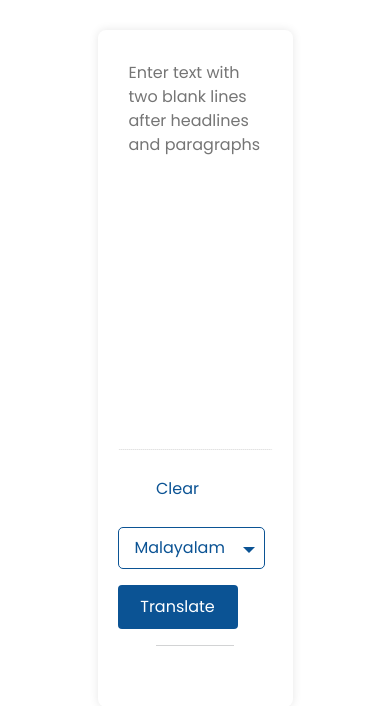
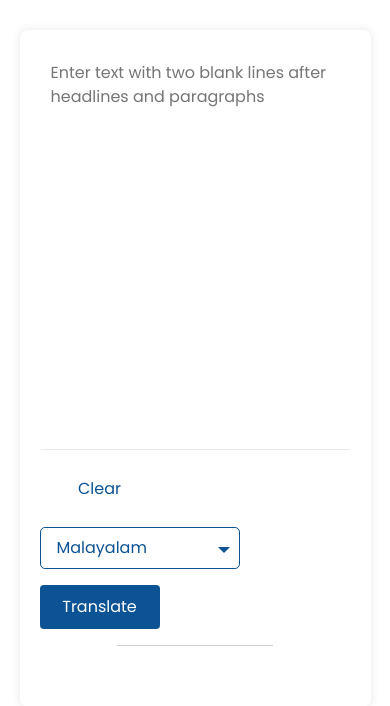
Before and after one commit to vin-thomas/translate_1, a Django app: page / in a window 390 px wide. Shown: the part 58-764 px from the top of the page. Run offline with Django 5.2, Linux system fonts and the light colour scheme; the visitor is signed in with stand-in values (Sample User, id 1); some libraries are stand-ins or nearby versions.

Commit message:
a good place

```diff
--- a/rreports_2/views.py
+++ b/rreports_2/views.py
@@ -24,12 +24,8 @@ def te(request):
             log.seek(0)
             if len(log.read()) != 0:
                 log.write("\n" + str(datetime.now()) + "   " +request.user.username + "    " +str(len(text)))
-                print("log 1")
             else:
                 log.write(str(datetime.now()) + "   " +request.user.username + "    " +str(len(text)))
-                print("log 2")
             log.close()
 
-            print(translation)
-
         return JsonResponse({'translation': translation})
--- a/static/css/style.css
+++ b/static/css/style.css
@@ -67,6 +67,18 @@ main {
     padding: 20px;
     border-radius: 8px;
     box-shadow: 0 0 10px rgba(0, 0, 0, 0.1);
+}
+
+@media screen and (max-width: 1300px) {
+  main{
+    width: 70%;
+  }
+}
+
+@media screen and (max-width: 900px) {
+  main{
+    width: 90%;
+  }
 }
 
 textarea {
--- a/templates/rreports_2/index.html
+++ b/templates/rreports_2/index.html
@@ -50,7 +50,7 @@
               <option value="mr">Marathi</option>
             </select>
           </div>
-          <div class="p-0 me-2"><button id="submit_btn" type="submit" accesskey="k">Translate</button></div>
+          <div><button id="submit_btn" type="submit" accesskey="k">Translate</button></div>
         </div>
       </form>
       <div class="divider">
```
